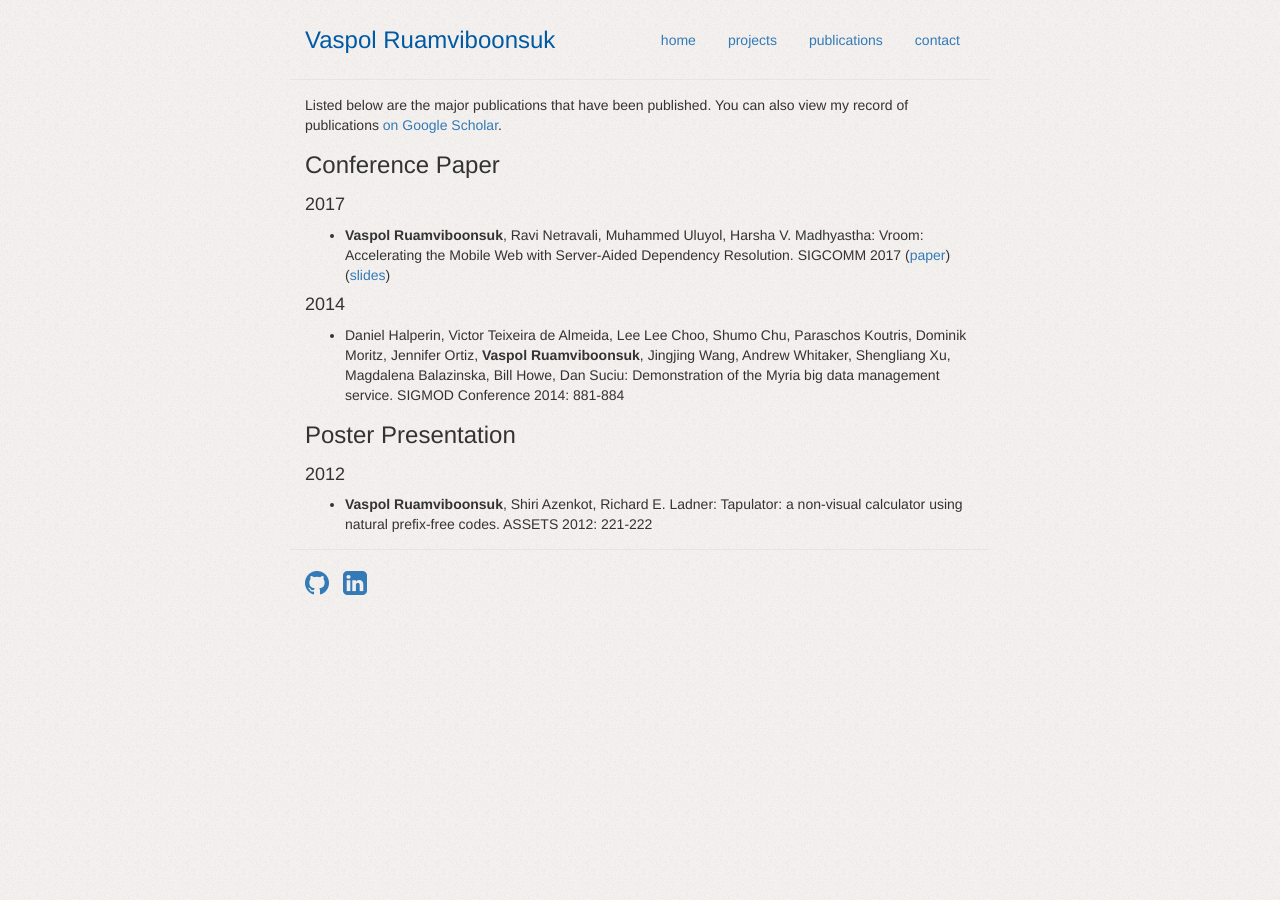
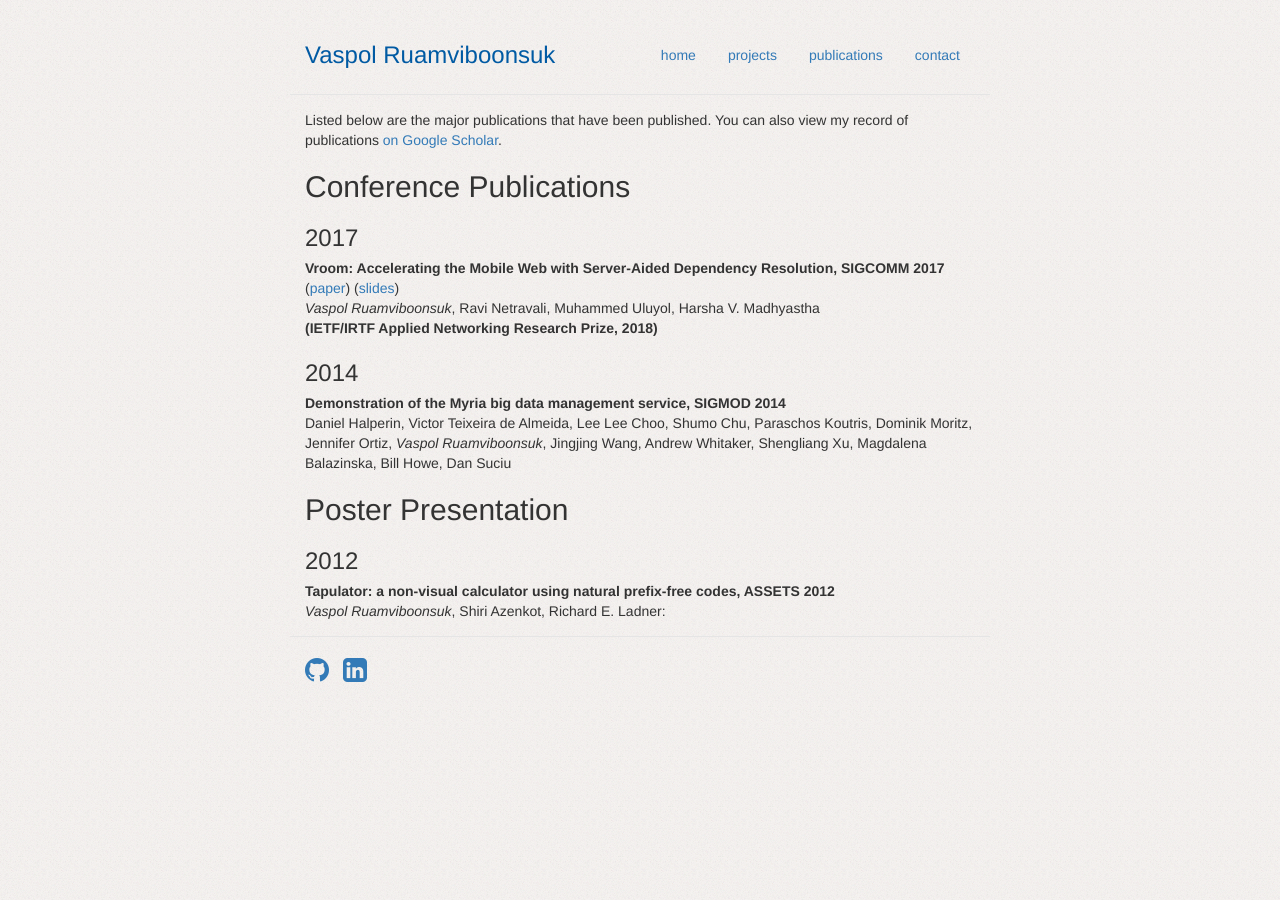
Before and after one commit to paivaspol/paivaspol.github.io, a Jekyll site: the page built from publications.md, in a window 1280 px wide. Built offline with Jekyll 4.4.1, drawn with Linux system fonts in a browser that asks for light colours; nearby versions of some CDN libraries.

Commit message:
Update 01/23

```diff
--- a/_config.yml
+++ b/_config.yml
@@ -6,7 +6,6 @@ url: http://paivaspol.github.io
 base: ''
 
 markdown: kramdown
-pygments: true
 highlighter: rouge
 
 navigation:
--- a/css/main.css
+++ b/css/main.css
@@ -24,7 +24,7 @@ body {
 }
 
 h3 {
-  margin-top: 0;
+  margin-top: 15px;
   margin-bottom: 0;
   line-height: 40px;
 }
--- a/publications.md
+++ b/publications.md
@@ -5,18 +5,23 @@ title: Publications
 
 Listed below are the major publications that have been published. You can also view my record of publications [on Google Scholar](https://scholar.google.com/citations?user=nv_M3P8AAAAJ&hl=en).
 
-### Conference Paper
+## Conference Publications
 
-#### 2017
+### 2017
 
-* **Vaspol Ruamviboonsuk**, Ravi Netravali, Muhammed Uluyol, Harsha V. Madhyastha: Vroom: Accelerating the Mobile Web with Server-Aided Dependency Resolution. SIGCOMM 2017 ([paper](pdfs/vroom-sigcomm-17.pdf)) ([slides](https://docs.google.com/presentation/d/1AKqUnORLFiN3zoKrSxb2jSRHs-qVJiJG7YMuZw6rfFk/edit?usp=sharing))
+**Vroom: Accelerating the Mobile Web with Server-Aided Dependency Resolution, SIGCOMM 2017** ([paper](pdfs/vroom-sigcomm-17.pdf)) ([slides](https://docs.google.com/presentation/d/1AKqUnORLFiN3zoKrSxb2jSRHs-qVJiJG7YMuZw6rfFk/edit?usp=sharing))
+*Vaspol Ruamviboonsuk*, Ravi Netravali, Muhammed Uluyol, Harsha V. Madhyastha
+**(IETF/IRTF Applied Networking Research Prize, 2018)**
 
-#### 2014
+### 2014
 
-* Daniel Halperin, Victor Teixeira de Almeida, Lee Lee Choo, Shumo Chu, Paraschos Koutris, Dominik Moritz, Jennifer Ortiz, **Vaspol Ruamviboonsuk**, Jingjing Wang, Andrew Whitaker, Shengliang Xu, Magdalena Balazinska, Bill Howe, Dan Suciu: Demonstration of the Myria big data management service. SIGMOD Conference 2014: 881-884
+**Demonstration of the Myria big data management service, SIGMOD 2014**
+Daniel Halperin, Victor Teixeira de Almeida, Lee Lee Choo, Shumo Chu, Paraschos Koutris, Dominik Moritz, Jennifer Ortiz, *Vaspol Ruamviboonsuk*, Jingjing Wang, Andrew Whitaker, Shengliang Xu, Magdalena Balazinska, Bill Howe, Dan Suciu
 
-### Poster Presentation
 
-#### 2012
+## Poster Presentation
 
-* **Vaspol Ruamviboonsuk**, Shiri Azenkot, Richard E. Ladner: Tapulator: a non-visual calculator using natural prefix-free codes. ASSETS 2012: 221-222
+### 2012
+
+**Tapulator: a non-visual calculator using natural prefix-free codes, ASSETS 2012**
+*Vaspol Ruamviboonsuk*, Shiri Azenkot, Richard E. Ladner:
```
